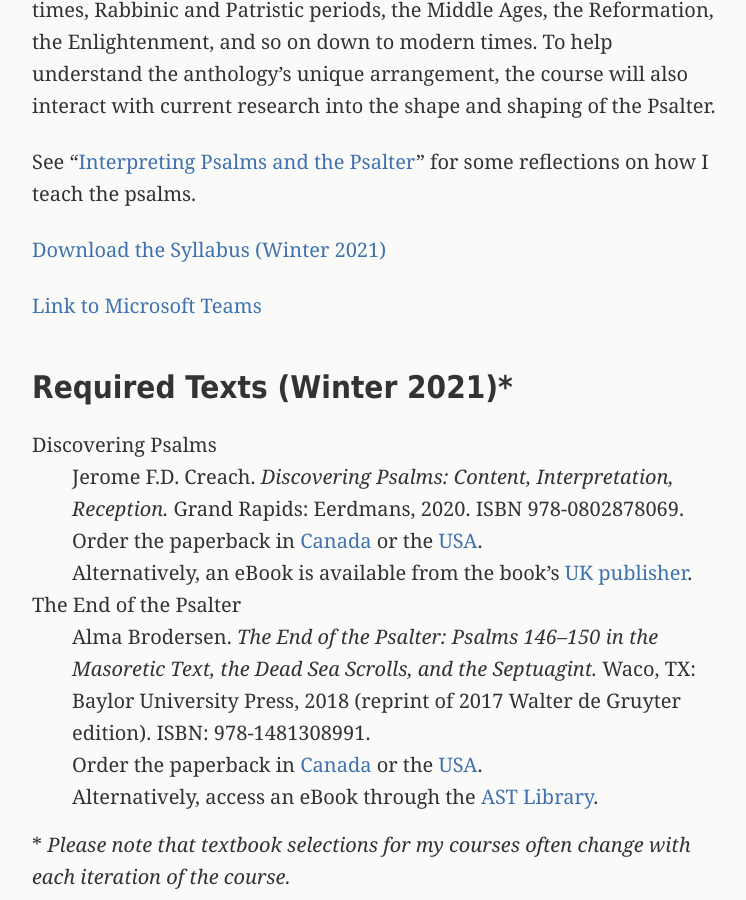
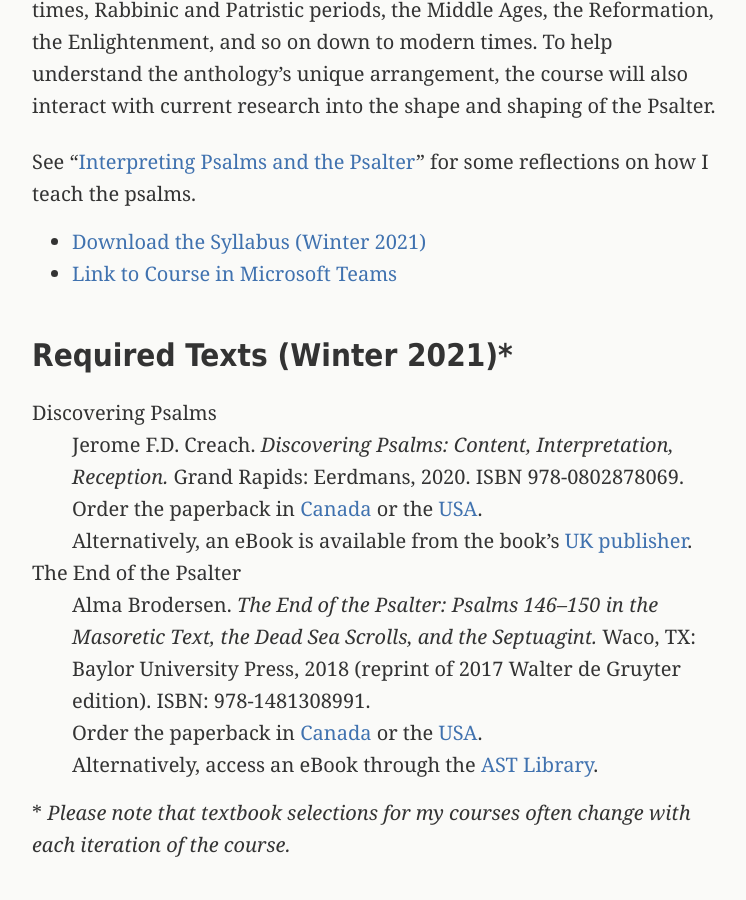
Before and after one commit to danieldriver/danieldriver.github.io, a Jekyll site: the page built from _pages/hb-3112.md, in a window 1280 px wide and 900 px high, scrolled down 351 px. Shown: the whole window, without its empty margins (266-1012 px from the left). Built offline with Jekyll 4.4.1, drawn with Linux system fonts in a browser that asks for light colours; a script that is not in the unit is left out.

Commit message:
put links in a list

```diff
--- a/_pages/hb-3112.md
+++ b/_pages/hb-3112.md
@@ -17,9 +17,8 @@
 
 See “[Interpreting Psalms and the Psalter](https://danieldriver.com/2019/psalms-and-psalter/)” for some reflections on how I teach the psalms.
 
-[Download the Syllabus (Winter 2021)](https://github.com/danieldriver/Syllabi/raw/master/HB/HB%203112-Psalms-Driver%202021.pdf)
-
-[Link to Microsoft Teams](https://teams.microsoft.com/l/team/19%3a3668c2353a804c62bb7b6bde0ba29d8b%40thread.tacv2/conversations?groupId=eb4bee61-d016-40d8-928f-d8dddfa1685c&tenantId=91a947b7-4a37-4ddc-8caa-1f4c21afbc4c)
+* [Download the Syllabus (Winter 2021)](https://github.com/danieldriver/Syllabi/raw/master/HB/HB%203112-Psalms-Driver%202021.pdf)
+* [Link to Course in Microsoft Teams](https://teams.microsoft.com/l/team/19%3a3668c2353a804c62bb7b6bde0ba29d8b%40thread.tacv2/conversations?groupId=eb4bee61-d016-40d8-928f-d8dddfa1685c&tenantId=91a947b7-4a37-4ddc-8caa-1f4c21afbc4c)
 
 ## Required Texts (Winter 2021)*
 
```
